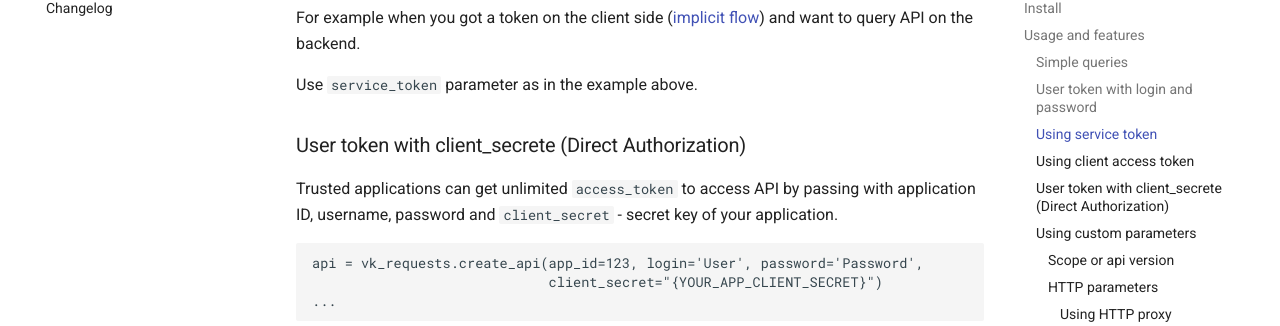
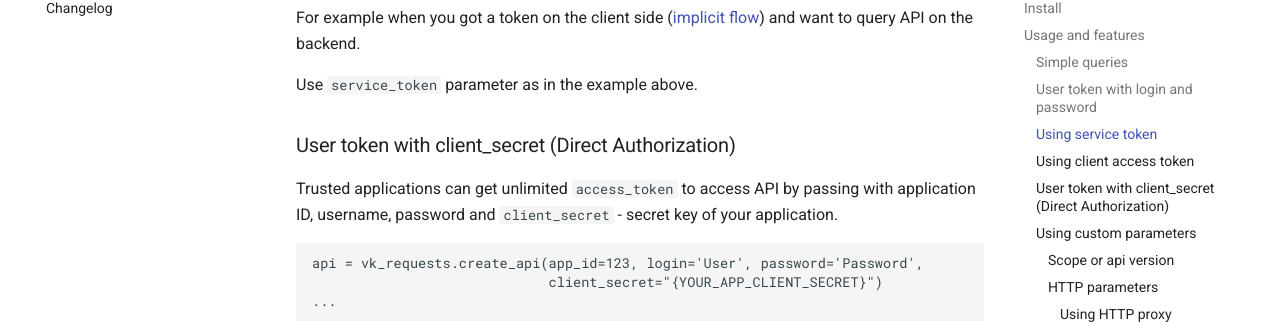
Before and after one commit to prawn-cake/vk-requests, an MkDocs documentation site: the page built from docs/index.md, in a window 1280 px wide and 900 px high, scrolled down 1251 px. Shown: the part 127-453 px from the top of the window. Built offline with MkDocs 1.6.1 and Material for MkDocs 9.7.7, drawn with Linux system fonts in a browser that asks for light colours; old or Windows-style settings are respelled for this version of MkDocs.

Commit message:
Update docs/index.md
Co-Authored-By: proninyaroslav <proninyaroslav@gmail.com>

```diff
--- a/docs/index.md
+++ b/docs/index.md
@@ -57,7 +57,7 @@
 
 Use `service_token` parameter as in the example above.
 
-### User token with client_secrete (Direct Authorization)
+### User token with client_secret (Direct Authorization)
 
 Trusted applications can get unlimited `access_token` to access API by passing with application ID, username, password and `client_secret` - secret key of your application.
 
```
